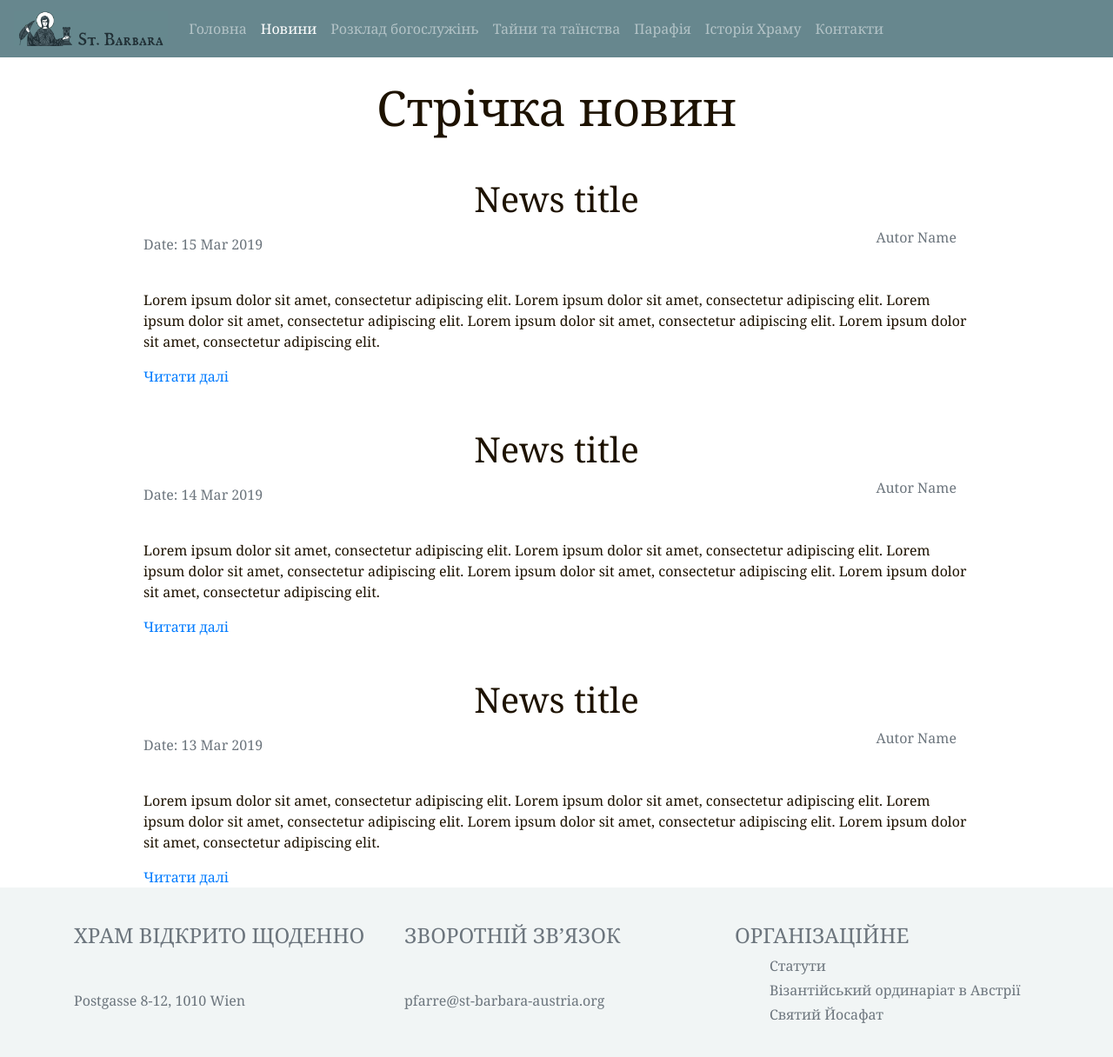
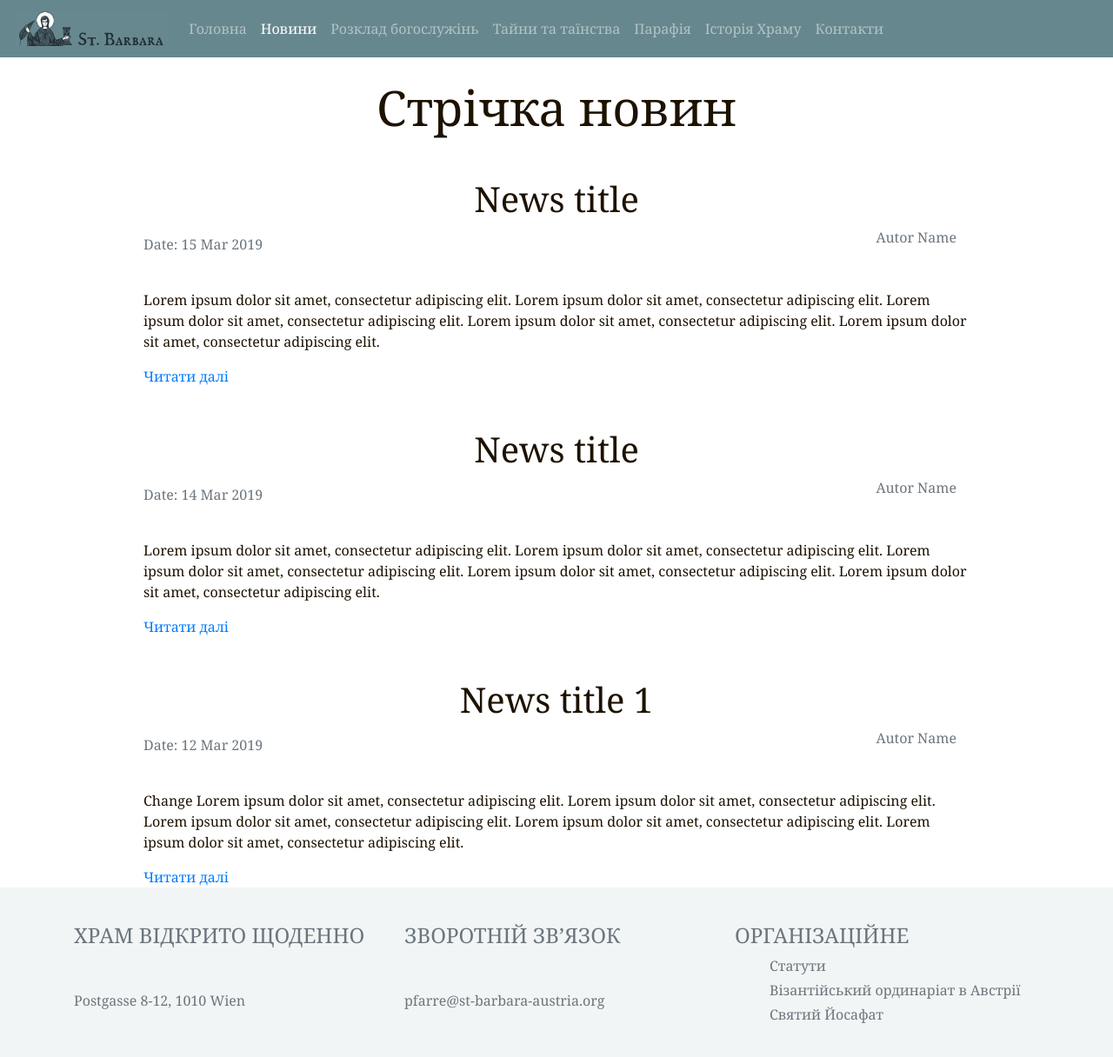
Before and after one commit to n3braska/jekyll, a Jekyll site: the page built from novyny.html, in a window 1280 px wide and 1220 px high. Shown: the top 1216 px of the window at 87% size. Built offline with Jekyll 4.4.1, drawn with Linux system fonts in a browser that asks for light colours.

Commit message:
Update Новини “2019-03-13-novyny”

```diff
--- a/_posts/2019-03-13-novyny.md
+++ b/_posts/2019-03-13-novyny.md
@@ -1,12 +1,9 @@
 ---
-layout: post
-title: News title
+title: News title 1
 autor: Autor Name
-date: 19/03/13
-picture:
+date: 2019-03-12T23:00:00.000Z
 ---
-
-Lorem ipsum dolor sit amet, consectetur adipiscing elit. Lorem ipsum dolor sit amet, consectetur adipiscing elit. Lorem ipsum dolor sit amet, consectetur adipiscing elit. Lorem ipsum dolor sit amet, consectetur adipiscing elit. Lorem ipsum dolor sit amet, consectetur adipiscing elit.
+Change Lorem ipsum dolor sit amet, consectetur adipiscing elit. Lorem ipsum dolor sit amet, consectetur adipiscing elit. Lorem ipsum dolor sit amet, consectetur adipiscing elit. Lorem ipsum dolor sit amet, consectetur adipiscing elit. Lorem ipsum dolor sit amet, consectetur adipiscing elit.
 
 Morbi ullamcorper felis eget neque semper condimentum. Lorem ipsum dolor sit amet, consectetur adipiscing elit. Lorem ipsum dolor sit amet, consectetur adipiscing elit. Lorem ipsum dolor sit amet, consectetur adipiscing elit.
 
```
